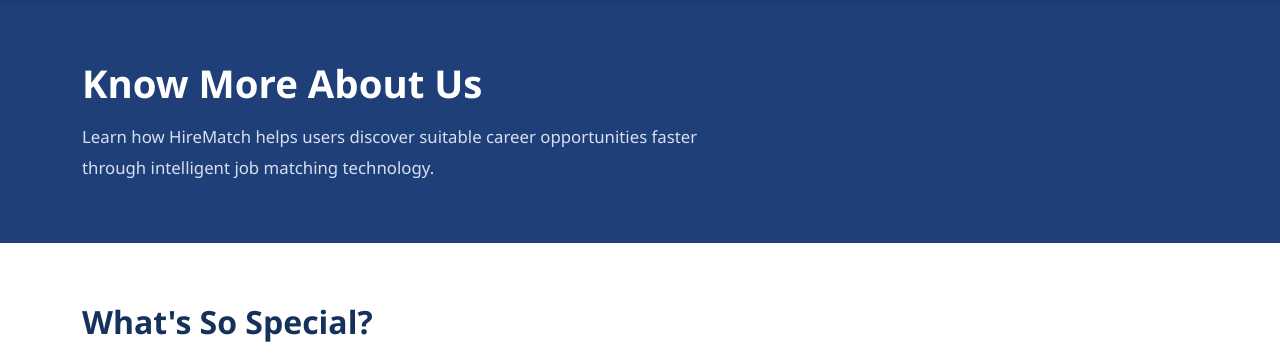
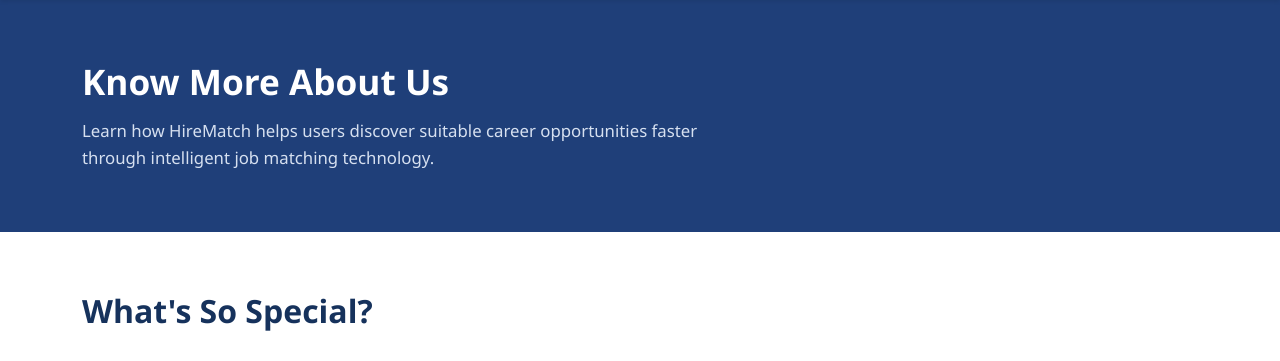
Before and after one commit to nmsyahir/HireMatch, a Django app: page /about/ in a window 1280 px wide. Shown: the part 86-447 px from the top of the page. Run offline with Django 5.2, Linux system fonts and the light colour scheme; some libraries are stand-ins or nearby versions.

Commit message:
Update CSS styling

```diff
--- a/portal/static/portal/css/about.css
+++ b/portal/static/portal/css/about.css
@@ -7,7 +7,7 @@
 
 /* TITLE */
 .about-hero h1 {
-    font-size: 2.4rem;
+    font-size: 2.2rem;
     font-weight: 700;
     margin-bottom: 10px;
 }
@@ -17,7 +17,7 @@
     font-size: 1.05rem;
     color: #d6e0f0;
     max-width: 650px;
-    line-height: 1.8;
+    line-height: 1.6;
 }
 
 /* ===== MAIN SECTION ===== */
```
